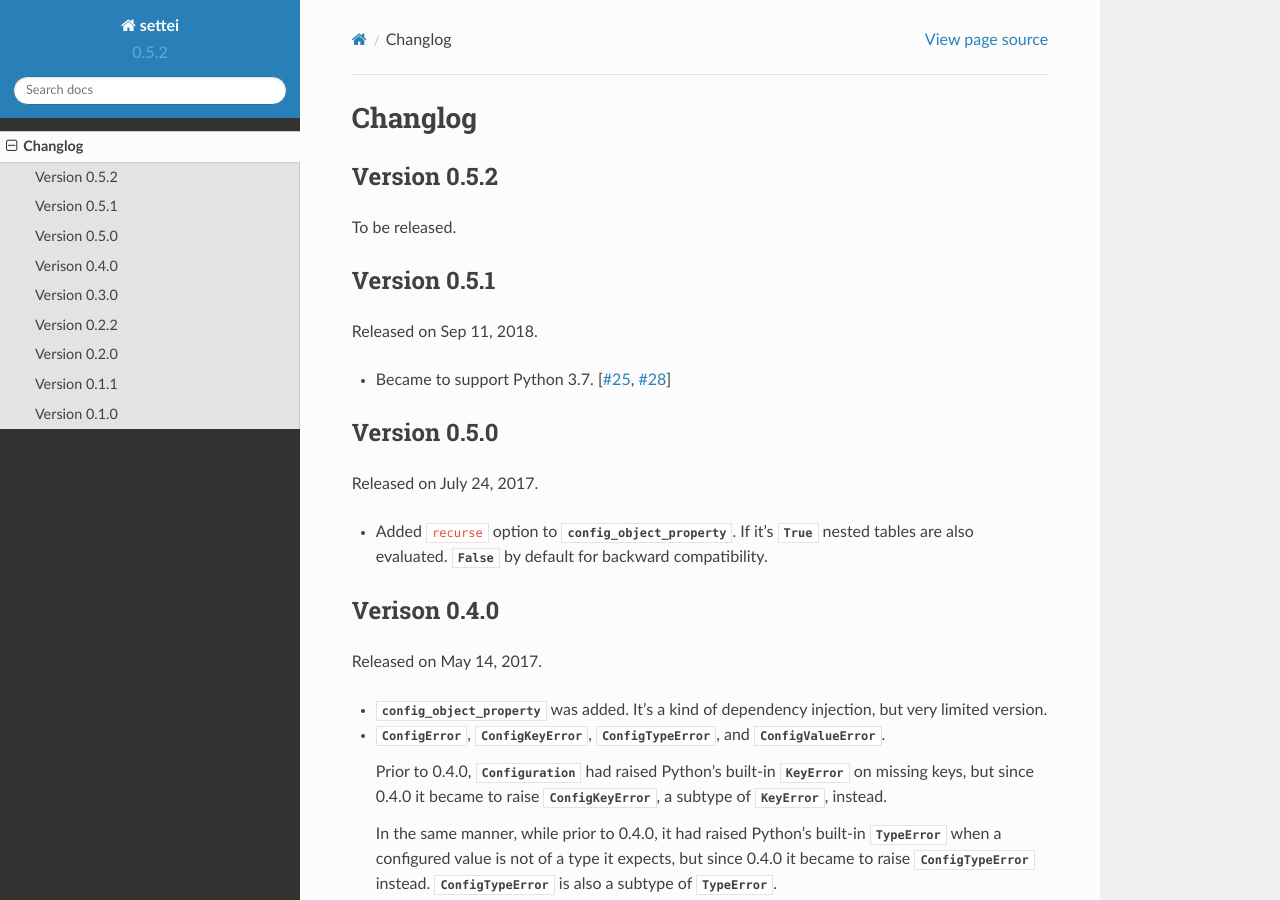
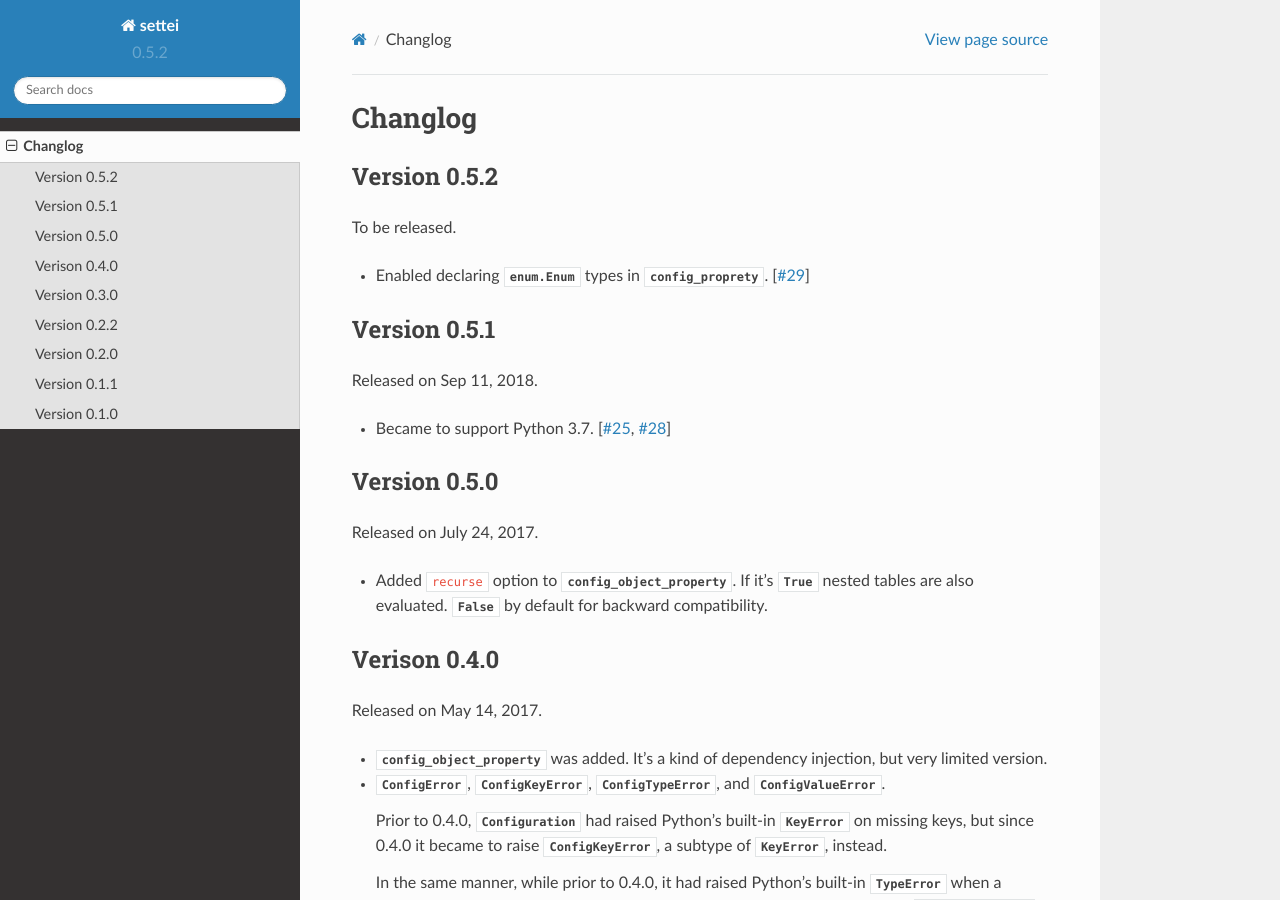
Before and after one commit to spoqa/settei, a Sphinx documentation site: the page built from docs/changes.rst, in a window 1280 px wide and 900 px high. Built offline with Sphinx 7.4.7 and the Read the Docs theme 2.0.0, drawn with Linux system fonts in a browser that asks for light colours.

Commit message:
add changelog

```diff
--- a/docs/changes.rst
+++ b/docs/changes.rst
@@ -5,6 +5,10 @@ Version 0.5.2
 -------------
 
 To be released.
+
+- Enabled declaring :class:`enum.Enum` types in :class:`~settei.config_proprety`. [`#29`_]
+
+.. _#29: https://github.com/spoqa/settei/pull/29
 
 
 Version 0.5.1
```
